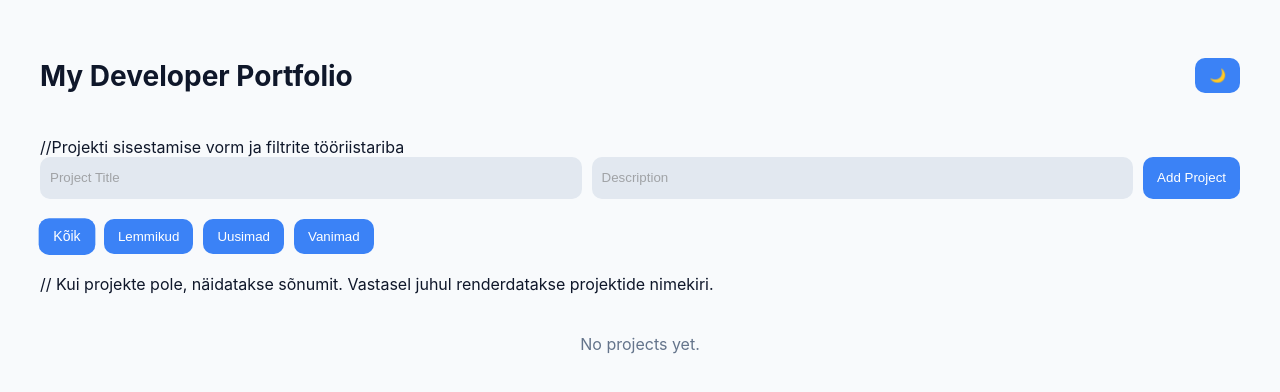
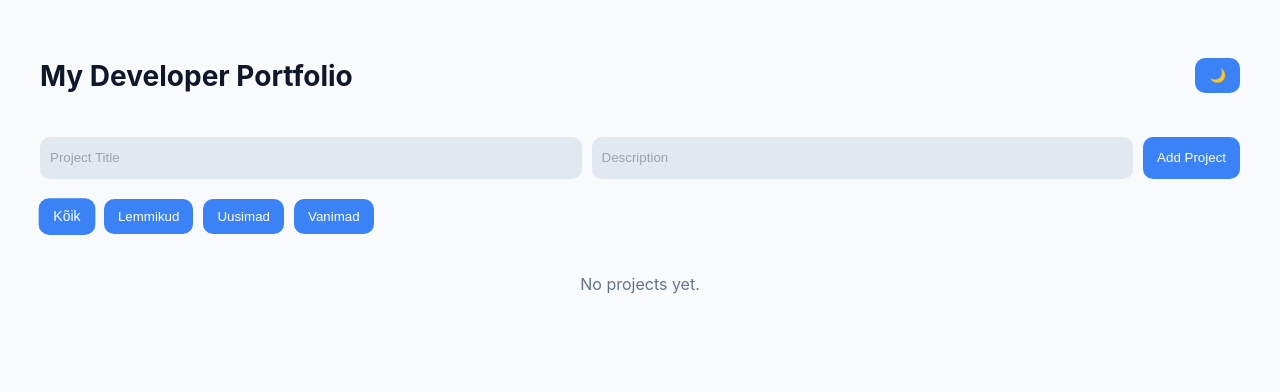
Before and after one commit to Lynriston/Veebiarendus_TARge25_InteraktiivneSPA, a React (Vite) app: page / in a window 1280 px wide. Shown: the top 392 px of the page. Built offline with nearby package versions, Linux system fonts and the light colour scheme.

Commit message:
Update App.tsx

```diff
--- a/src/App.tsx
+++ b/src/App.tsx
@@ -83,11 +83,11 @@ export default function App() {
         <button onClick={() => setDarkMode(!darkMode)}>{darkMode ? '☀️' : '🌙'}</button>
       </header>
 
-      //Projekti sisestamise vorm ja filtrite tööriistariba
+      {/* //Projekti sisestamise vorm ja filtrite tööriistariba */}
       <ProjectInput addProject={addProject} />
       <FilterBar setFilter={setFilter} current={filter} />
 
-      // Kui projekte pole, näidatakse sõnumit. Vastasel juhul renderdatakse projektide nimekiri.
+      {/* // Kui projekte pole, näidatakse sõnumit. Vastasel juhul renderdatakse projektide nimekiri. */}
       {projects.length === 0 ? (
         <p className="empty">No projects yet.</p>
       ) : (
```
